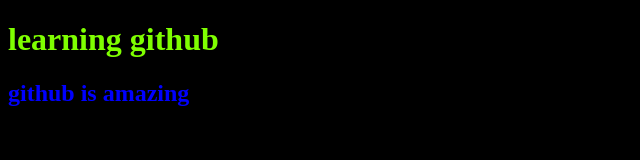
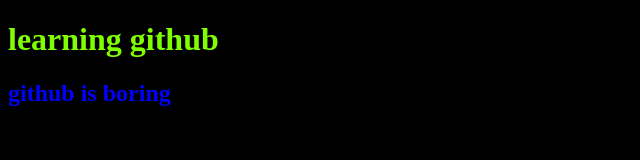
Before and after one commit to nanobit2019/background-generator, a plain HTML site: page index.html in a window 1280 px wide. Shown: the full height of the page, 0-640 px from the left. Drawn offline with Linux system fonts and the light colour scheme.

Commit message:
concentrate

```diff
--- a/index.html
+++ b/index.html
@@ -9,7 +9,7 @@
   </head>
   <body>
     <h1>learning github</h1>
-    <h2>github is amazing</h2>
+    <h2>github is boring</h2>
     <script src="realCode.js"></script>
   </body>
 </html>
```
